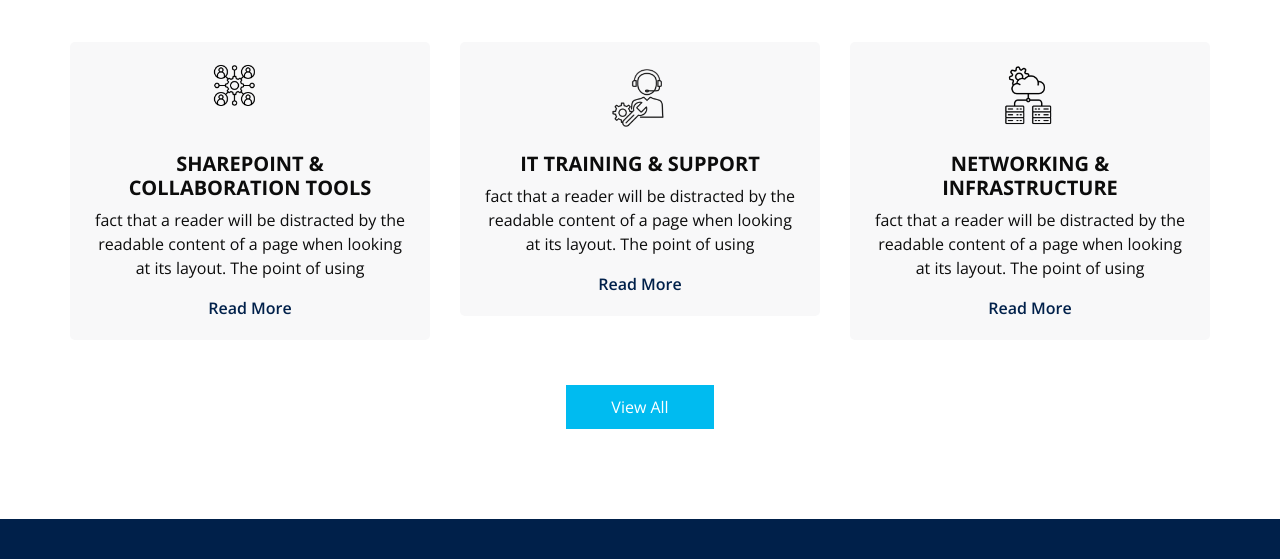
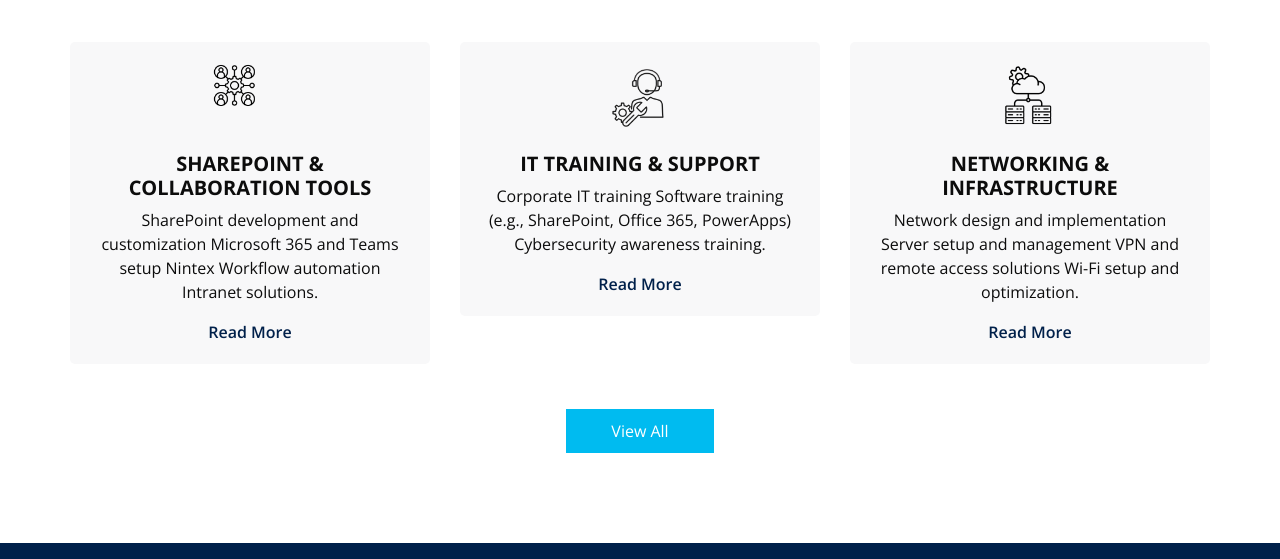
Before and after one commit to madakalo/Dzimuolwa, a plain HTML site: page service.html in a window 1280 px wide. Shown: the part 241-800 px from the top of the page. Drawn offline with nearby package versions, Linux system fonts and the light colour scheme; some packages are replaced by stand-ins of ours.

Commit message:
Add files via upload

```diff
--- a/service.html
+++ b/service.html
@@ -116,11 +116,12 @@
                   SharePoint & Collaboration Tools
                 </h5>
                 <p>
-                  fact that a reader will be distracted by the readable content of a page when looking at its layout.
-                  The
-                  point of using
+                SharePoint development and customization
+				Microsoft 365 and Teams setup
+				Nintex Workflow automation
+				Intranet solutions.
                 </p>
-                <a href="">
+                <a href="https://www.microsoft.com/en-za/microsoft-365/sharepoint/collaboration">
                   Read More
                 </a>
               </div>
@@ -136,9 +137,9 @@
                   IT Training & Support
                 </h5>
                 <p>
-                  fact that a reader will be distracted by the readable content of a page when looking at its layout.
-                  The
-                  point of using
+                Corporate IT training
+				Software training (e.g., SharePoint, Office 365, PowerApps)
+				Cybersecurity awareness training.
                 </p>
                 <a href="">
                   Read More
@@ -156,9 +157,10 @@
                  Networking & Infrastructure
                 </h5>
                 <p>
-                  fact that a reader will be distracted by the readable content of a page when looking at its layout.
-                  The
-                  point of using
+                Network design and implementation
+				Server setup and management
+				VPN and remote access solutions
+				Wi-Fi setup and optimization.
                 </p>
                 <a href="">
                   Read More
```
